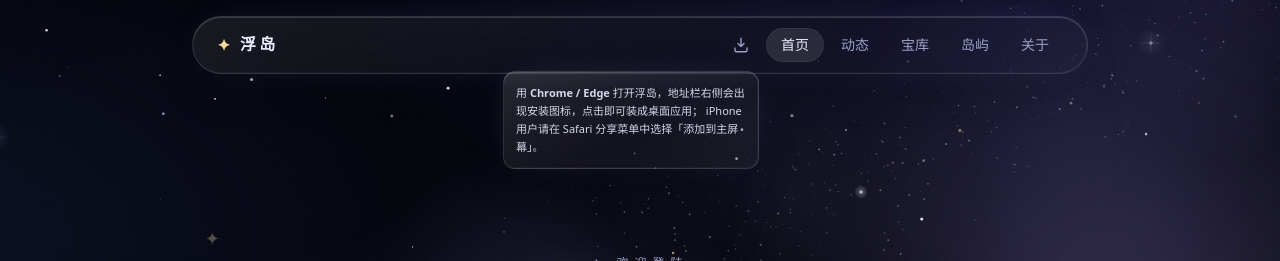
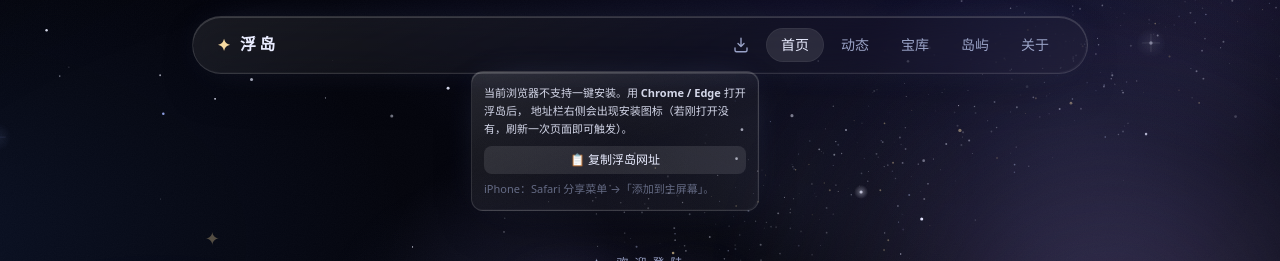
Before and after one commit to jhaoz833/fudao, a Next.js app: page / in a window 1280 px wide. Both pictures are taken after a click on the button "安装浮岛 App". Shown: the top 261 px of the page. Built offline with nearby package versions, Linux system fonts and the light colour scheme; no server answers.

Commit message:
安装引导增强：复制网址按钮 + 分浏览器精确步骤 + 刷新触发提示

```diff
--- a/components/NavBar.tsx
+++ b/components/NavBar.tsx
@@ -22,11 +22,22 @@ export default function NavBar() {
   const [isIOS, setIsIOS] = useState(false);
   const [standalone, setStandalone] = useState(false);
   const [showGuide, setShowGuide] = useState(false);
+  const [copied, setCopied] = useState(false);
 
   useEffect(() => {
     setIsIOS(/iphone|ipad|ipod/i.test(navigator.userAgent));
     setStandalone(window.matchMedia("(display-mode: standalone)").matches);
   }, []);
+
+  const copySiteUrl = async () => {
+    try {
+      await navigator.clipboard.writeText("https://jhaoz833.github.io");
+      setCopied(true);
+      setTimeout(() => setCopied(false), 2000);
+    } catch {
+      /* 剪贴板不可用时忽略 */
+    }
+  };
 
   // 常驻安装入口：未安装时始终显示（点击按平台给引导），装好即隐藏
   const showInstallBtn = !standalone;
@@ -75,13 +86,23 @@ export default function NavBar() {
                 </svg>
               </button>
               {showGuide && !canInstall && (
-                <div className="glass absolute right-0 top-full mt-2 w-64 rounded-xl p-3 text-[11px] leading-relaxed text-star/90">
+                <div className="glass absolute right-0 top-full mt-2 w-72 rounded-xl p-3 text-[11px] leading-relaxed text-star/90">
                   {isIOS ? (
                     <>在 Safari 底部分享菜单中选择「添加到主屏幕」，即可把浮岛装进手机。</>
                   ) : (
                     <>
-                      用 <b>Chrome / Edge</b> 打开浮岛，地址栏右侧会出现安装图标，点击即可装成桌面应用；
-                      iPhone 用户请在 Safari 分享菜单中选择「添加到主屏幕」。
+                      <p>
+                        当前浏览器不支持一键安装。用 <b>Chrome / Edge</b> 打开浮岛后，
+                        地址栏右侧会出现安装图标（若刚打开没有，刷新一次页面即可触发）。
+                      </p>
+                      <button
+                        type="button"
+                        onClick={copySiteUrl}
+                        className="mt-2 flex w-full items-center justify-center gap-1.5 rounded-lg bg-white/10 px-3 py-1.5 text-xs text-star transition hover:bg-white/20"
+                      >
+                        {copied ? "已复制 ✓" : "📋 复制浮岛网址"}
+                      </button>
+                      <p className="mt-1.5 text-moon/60">iPhone：Safari 分享菜单 →「添加到主屏幕」。</p>
                     </>
                   )}
                 </div>
```
